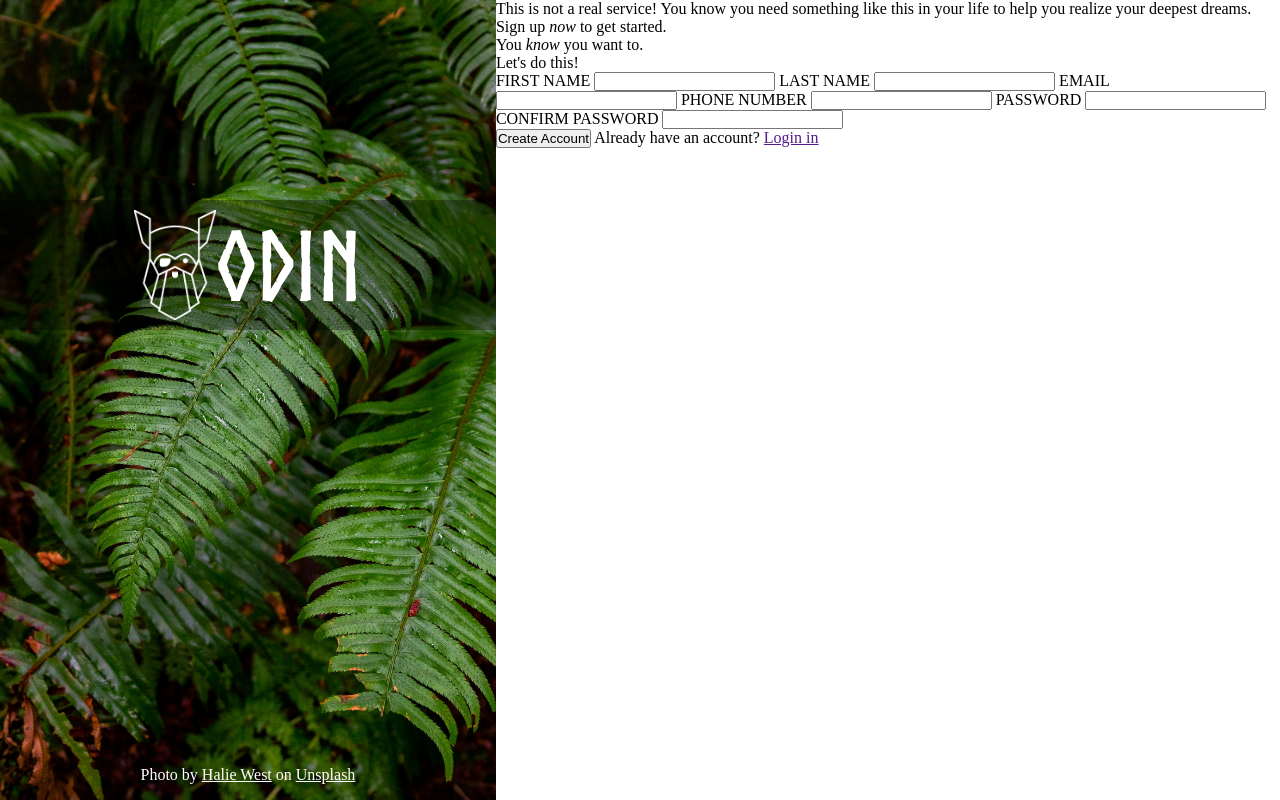
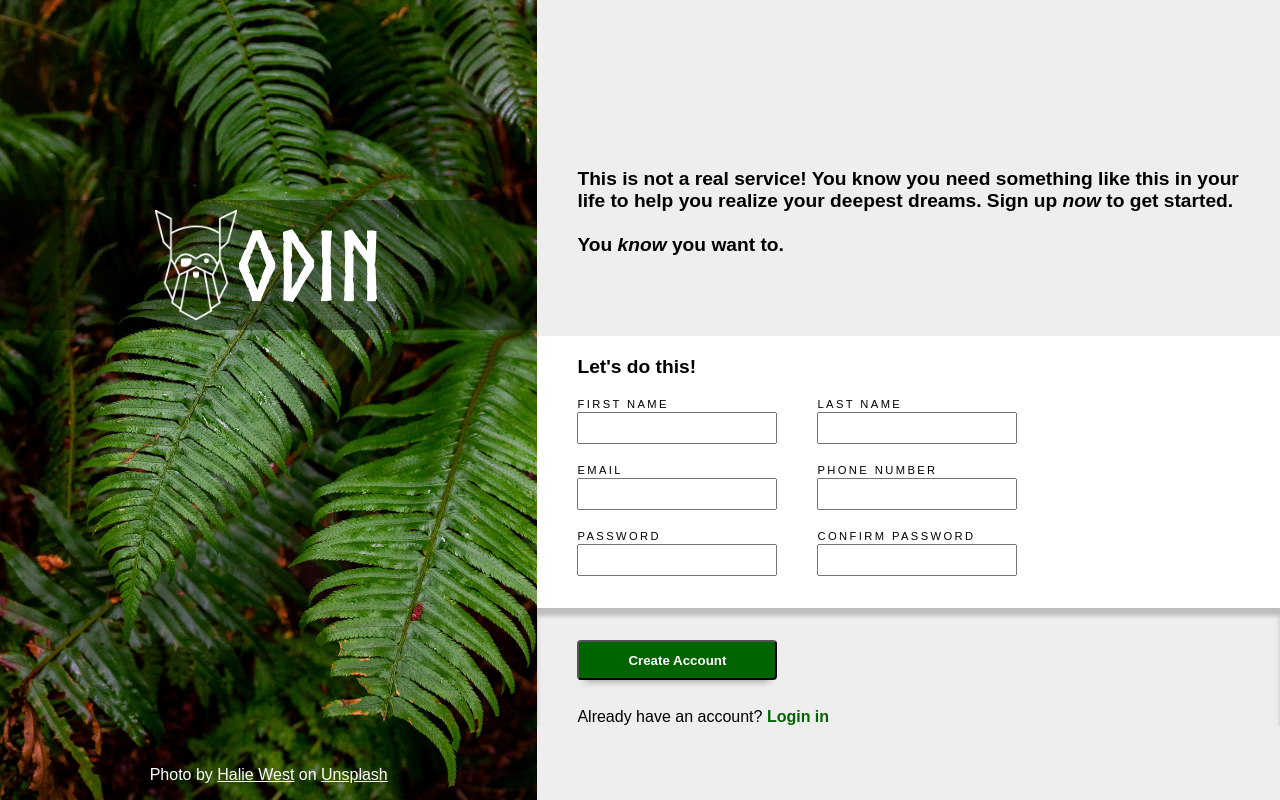
Before and after one commit to Bfw72886/top-intermediate-form, a plain HTML site: page index.html in a window 1280 px wide. Drawn offline with Linux system fonts and the light colour scheme.

Commit message:
Add much more styling

```diff
--- a/index.html
+++ b/index.html
@@ -22,30 +22,43 @@
       >
     </div>
 
-    <div>
+    <div class="content">
       <section class="motivator">
         <p>
           This is not a real service! You know you need something like this in
           your life to help you realize your deepest dreams. Sign up
           <em>now</em> to get started.
         </p>
+        <br />
         <p>You <em>know</em> you want to.</p>
       </section>
       <form action="" method="get">
+        <p>Let's do this!</p>
         <section class="form-inputs">
-          <p>Let's do this!</p>
+          <div class="form-element">
             <label for="first-name">FIRST NAME</label>
             <input type="text" id="first-name" name="first-name" />
+          </div>
+          <div class="form-element">
             <label for="last-name">LAST NAME</label>
             <input type="text" id="last-name" name="last-name" />
+          </div>
+          <div class="form-element">
             <label for="email">EMAIL</label>
             <input type="email" name="email" id="email" />
+          </div>
+          <div class="form-element">
             <label for="phone-num">PHONE NUMBER</label>
             <input type="tel" name="phone-num" id="phone-num" />
+          </div>
+          <div class="form-element">
             <label for="pwd">PASSWORD</label>
             <input type="password" name="pwd" id="pwd" />
+          </div>
+          <div class="form-element">
             <label for="pwd-confirm">CONFIRM PASSWORD</label>
             <input type="password" name="pwd-confirm" id="pwd-confirm" />
+          </div>
         </section>
         <section class="login-register">
           <button type="submit">Create Account</button>
--- a/styles.css
+++ b/styles.css
@@ -11,6 +11,7 @@
   margin: 0;
   padding: 0;
   box-sizing: border-box;
+  font-family: sans-serif;
 }
 
 body {
@@ -61,3 +62,95 @@ h1 {
 .image-sidebar > .photo-by > a {
   color: white;
 }
+
+.content {
+  display: flex;
+  flex-direction: column;
+  align-items: center;
+}
+
+.content > .motivator {
+  flex: 1;
+  font-size: 1.2rem;
+  font-weight: bold;
+  display: flex;
+  flex-direction: column;
+  justify-content: end;
+  padding: 40px;
+  padding-bottom: 60px;
+  background-color: #eee;
+}
+
+.content > form {
+  flex: 2;
+  padding-top: 20px;
+  padding-bottom: 32px;
+  background-color: #eee;
+}
+
+.form-inputs {
+  display: flex;
+  flex-wrap: wrap;
+  background-color: white;
+  padding-left: 40px;
+  padding-right: 40px;
+  padding-bottom: 32px;
+}
+
+.content p {
+  font-weight: bold;
+  font-size: 1.2rem;
+}
+
+form p {
+  background-color: white;
+  padding-left: 40px;
+  padding-top: 20px;
+}
+
+.form-element {
+  margin-top: 20px;
+  display: flex;
+  flex-direction: column;
+  flex-wrap: wrap;
+  margin-right: 40px;
+  gap: 2px;
+}
+
+.form-element label {
+  font-size: 0.7rem;
+  letter-spacing: 0.15rem;
+}
+
+.form-element input {
+  width: 200px;
+  height: 2rem;
+  padding-left: 12px;
+}
+
+.login-register {
+  background-color: #eee;
+  padding-left: 40px;
+  padding-right: 40px;
+  padding-top: 20px;
+  box-shadow: inset 0px 8px 4px rgb(190, 190, 190);
+}
+
+.login-register button {
+  display: block;
+  height: 40px;
+  width: 200px;
+  font-weight: bold;
+  background-color: darkgreen;
+  color: white;
+  border-radius: 4px;
+  box-shadow: 0px 8px 8px -8px gray;
+  margin-top: 12px;
+  margin-bottom: 28px;
+}
+
+.login-span a {
+  color: darkgreen;
+  font-weight: bold;
+  text-decoration: none;
+}
```
Lines whose indentation alone changed are shown as unchanged.
